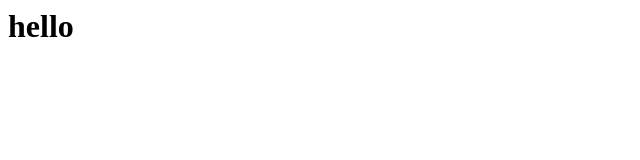
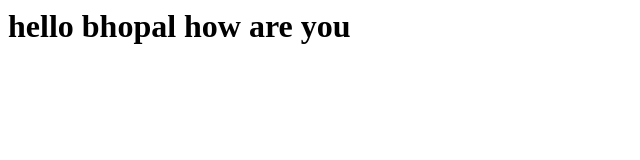
Before and after one commit to spyshadow123/yo, a plain HTML site: page index.html in a window 1280 px wide. Shown: the whole page, without its empty margins (0-640 px from the left). Drawn offline with Linux system fonts and the light colour scheme.

Commit message:
Update index.html

```diff
--- a/index.html
+++ b/index.html
@@ -1 +1 @@
-<h1>hello</h1>
+<h1>hello bhopal how are you </h1>
```
